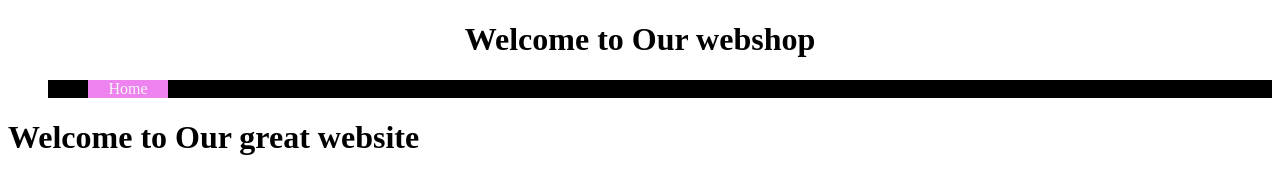
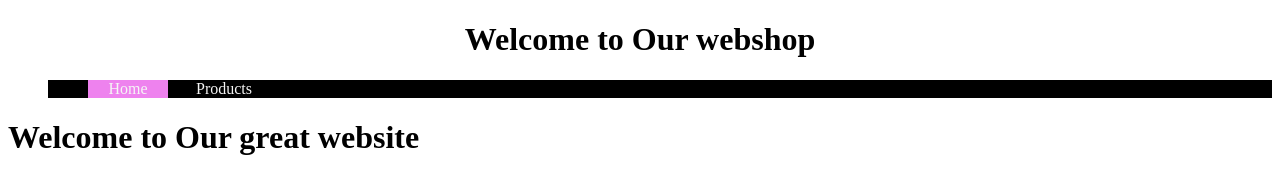
Before and after one commit to Jef-DS/angwebshop, an Angular app: page /home in a window 1280 px wide. Shown: the top 170 px of the page. Built offline with nearby package versions, Linux system fonts and the light colour scheme.

Commit message:
A menu for ProductList

```diff
--- a/src/app/app-routes.module.ts
+++ b/src/app/app-routes.module.ts
@@ -1,11 +1,13 @@
 import { NgModule } from '@angular/core';
 import { RouterModule, Routes } from '@angular/router';
+import { HomepageComponent } from './pages/homepage/homepage.component';
 import { ErrorpageComponent } from './pages/errorpage/errorpage.component';
-import { HomepageComponent } from './pages/homepage/homepage.component';
+import { ProductListComponent } from './product/product-list/product-list.component';
 
 const appRoutes: Routes= [
   {path:'', redirectTo:"/home", pathMatch: 'full'},
   {path:'home', component:HomepageComponent},
+  {path:'products', component:ProductListComponent},
   {path:'**', component:ErrorpageComponent}
 ]
 
--- a/src/app/app.component.html
+++ b/src/app/app.component.html
@@ -5,7 +5,10 @@
       <li>
         <a routerLink="/home" routerLinkActive="active-link">Home</a>
       </li>
-</ul>
+      <li>
+        <a routerLink="/products" routerLinkActive="active-link">Products</a>
+      </li>
+    </ul>
   </menu>
 </div>
 <router-outlet></router-outlet>
```
